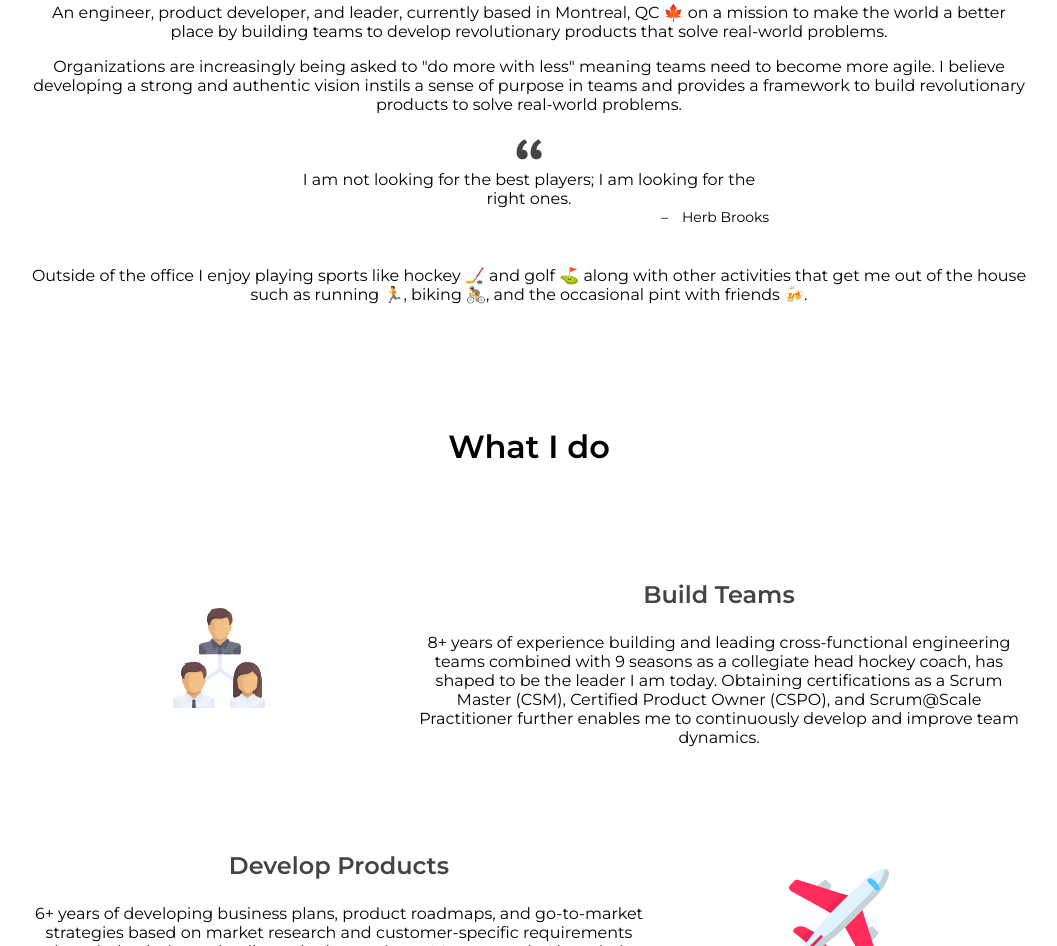
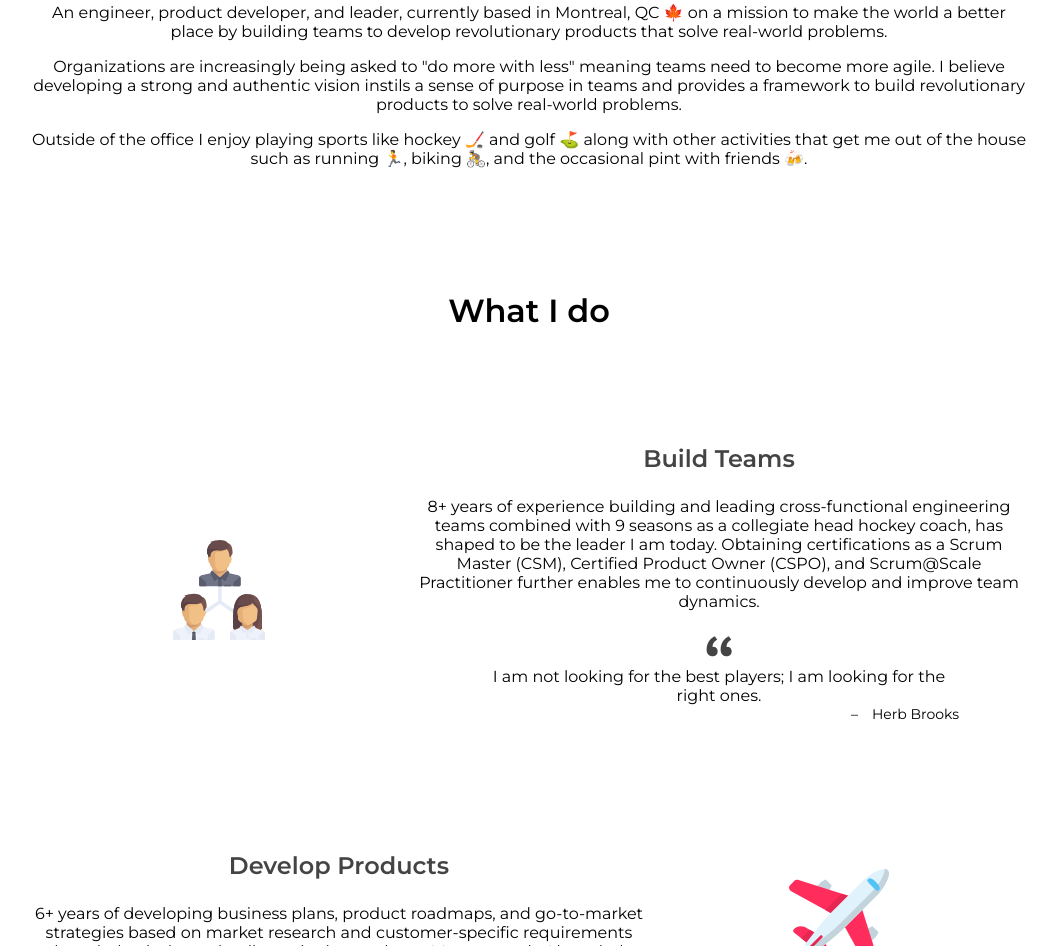
Before and after one commit to nelsonuwp/nelsonuwp.github.io, a plain HTML site: page index.html in a window 1280 px wide. Shown: the part 821-1767 px from the top of the page, without its empty margins (111-1168 px from the left). Drawn offline with nearby package versions, Linux system fonts and the light colour scheme.

Commit message:
intermediate

```diff
--- a/index.html
+++ b/index.html
@@ -102,10 +102,6 @@
 					purpose in teams and provides a framework to build
 					revolutionary products to solve real-world problems.
 				</p>
-				<blockquote cite="Herb Brooks">
-					I am not looking for the best players; I am looking for the
-					right ones.
-				</blockquote>
 				<p>
 					Outside of the office I enjoy playing sports like hockey
 					&#x1F3D2; and golf &#x26F3; along with other activities that
@@ -135,6 +131,10 @@
 						Scrum@Scale Practitioner further enables me to
 						continuously develop and improve team dynamics.
 					</p>
+					<blockquote cite="Herb Brooks">
+						I am not looking for the best players; I am looking for
+						the right ones.
+					</blockquote>
 				</div>
 			</div>
 
```
